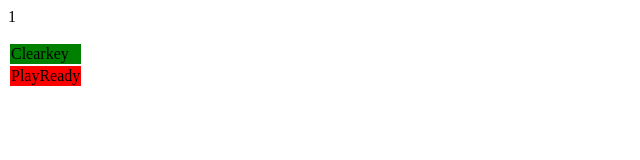
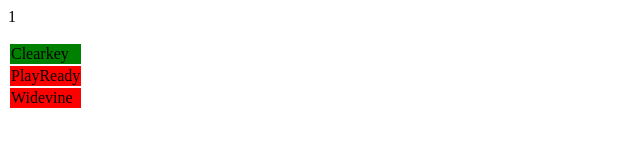
Before and after one commit to lhalliwell/lhalliwell.github.io, a plain HTML site: page index.html in a window 1280 px wide. Shown: the whole page, without its empty margins (0-640 px from the left). Drawn offline with Linux system fonts and the light colour scheme.

Commit message:
Update index.html

```diff
--- a/index.html
+++ b/index.html
@@ -35,7 +35,7 @@
     </tr><tr>
       <td id='com.chromecast.playready-status'>PlayReady</td>
     </tr><tr>
-      <td id='com.widevine.alpha-status>Widevine</td>
+      <td id='com.widevine.alpha-status'>Widevine</td>
     </tr>
   </table>
 </body>
```
